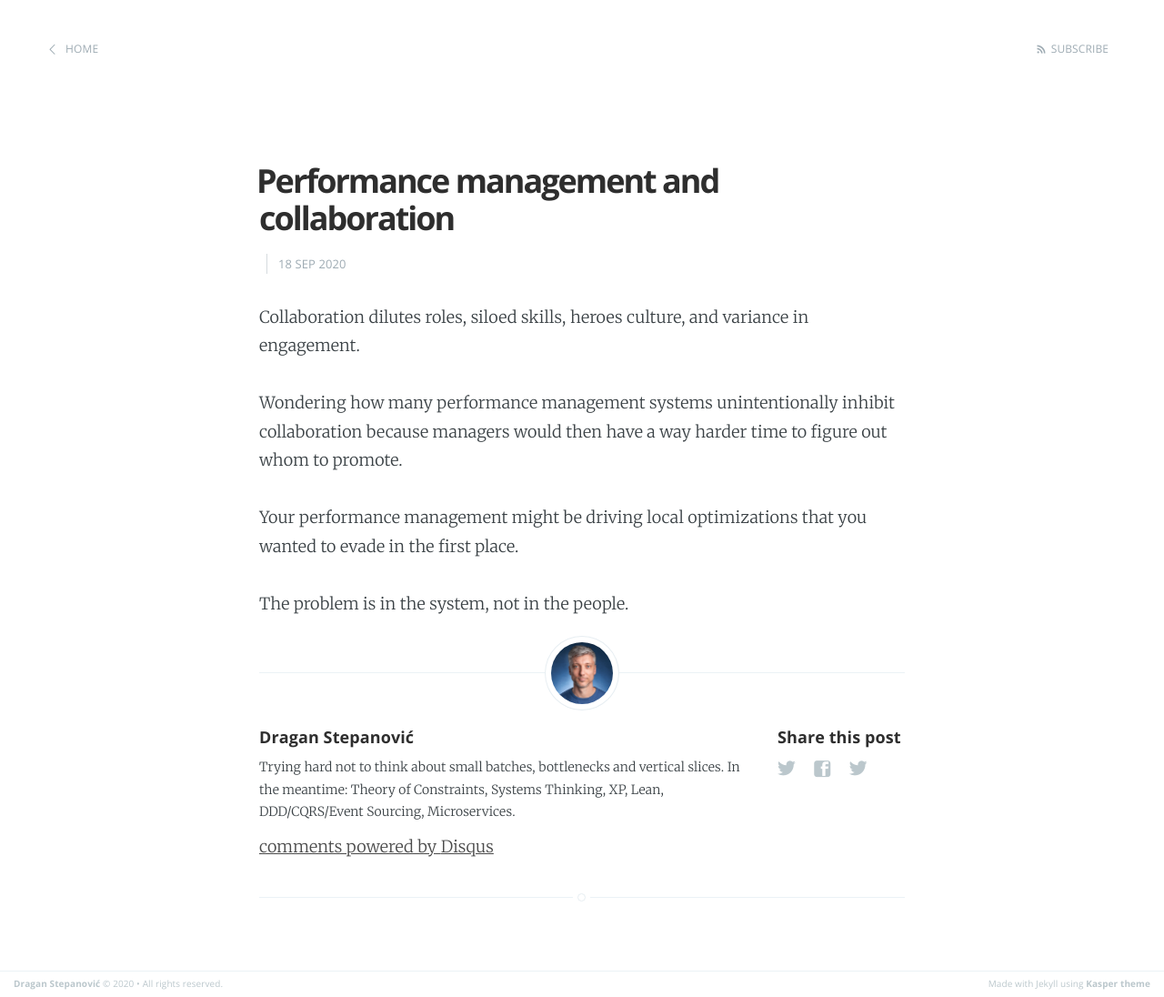
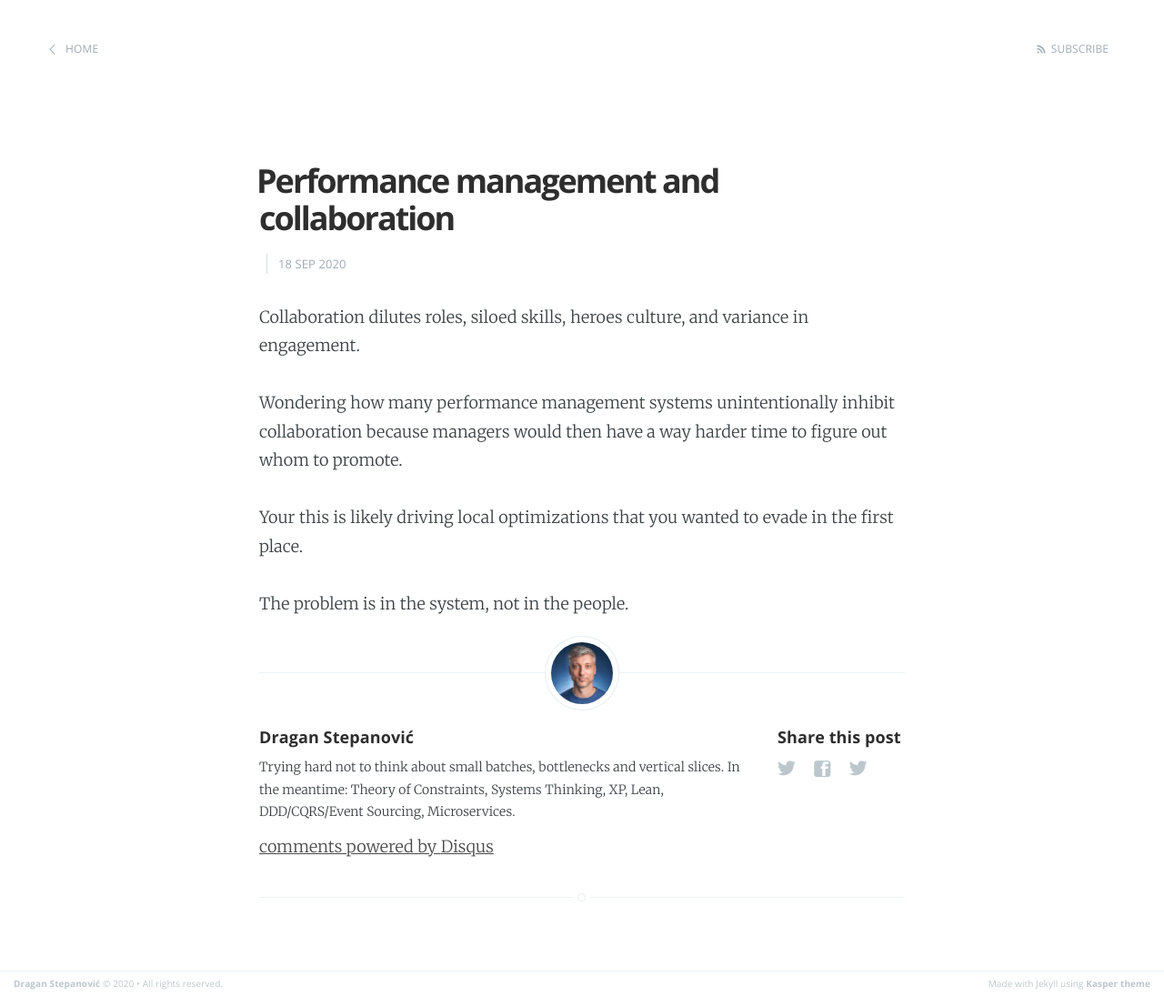
Before and after one commit to dragan-stepanovic/dragan-stepanovic.github.io, a Jekyll site: the page built from _posts/2020-09-18-performance-management-and-collaboration.md, in a window 1280 px wide. Shown: the whole page at 91% size. Built offline with Jekyll 4.4.1, drawn with Linux system fonts in a browser that asks for light colours; our own code applies the rules of GitHub Pages for plain Markdown files; comment, search, counter and statistics services are not loaded.

Commit message:
Update 2020-09-18-performance-management-and-collaboration.md

```diff
--- a/_posts/2020-09-18-performance-management-and-collaboration.md
+++ b/_posts/2020-09-18-performance-management-and-collaboration.md
@@ -6,6 +6,6 @@ Collaboration dilutes roles, siloed skills, heroes culture, and variance in enga
 
 Wondering how many performance management systems unintentionally inhibit collaboration because managers would then have a way harder time to figure out whom to promote.
 
-Your performance management might be driving local optimizations that you wanted to evade in the first place.
+Your this is likely driving local optimizations that you wanted to evade in the first place.
 
 The problem is in the system, not in the people.
```
